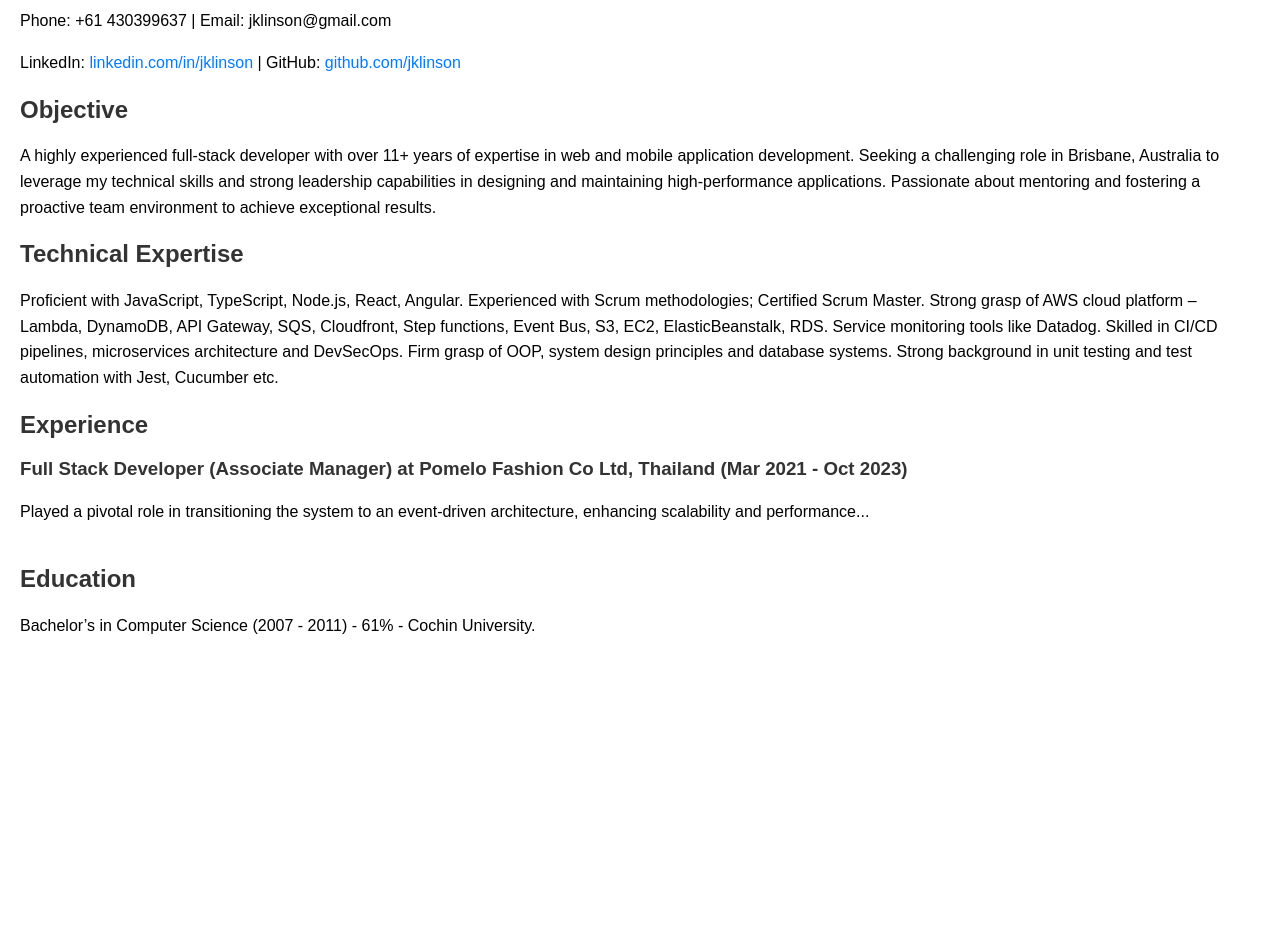
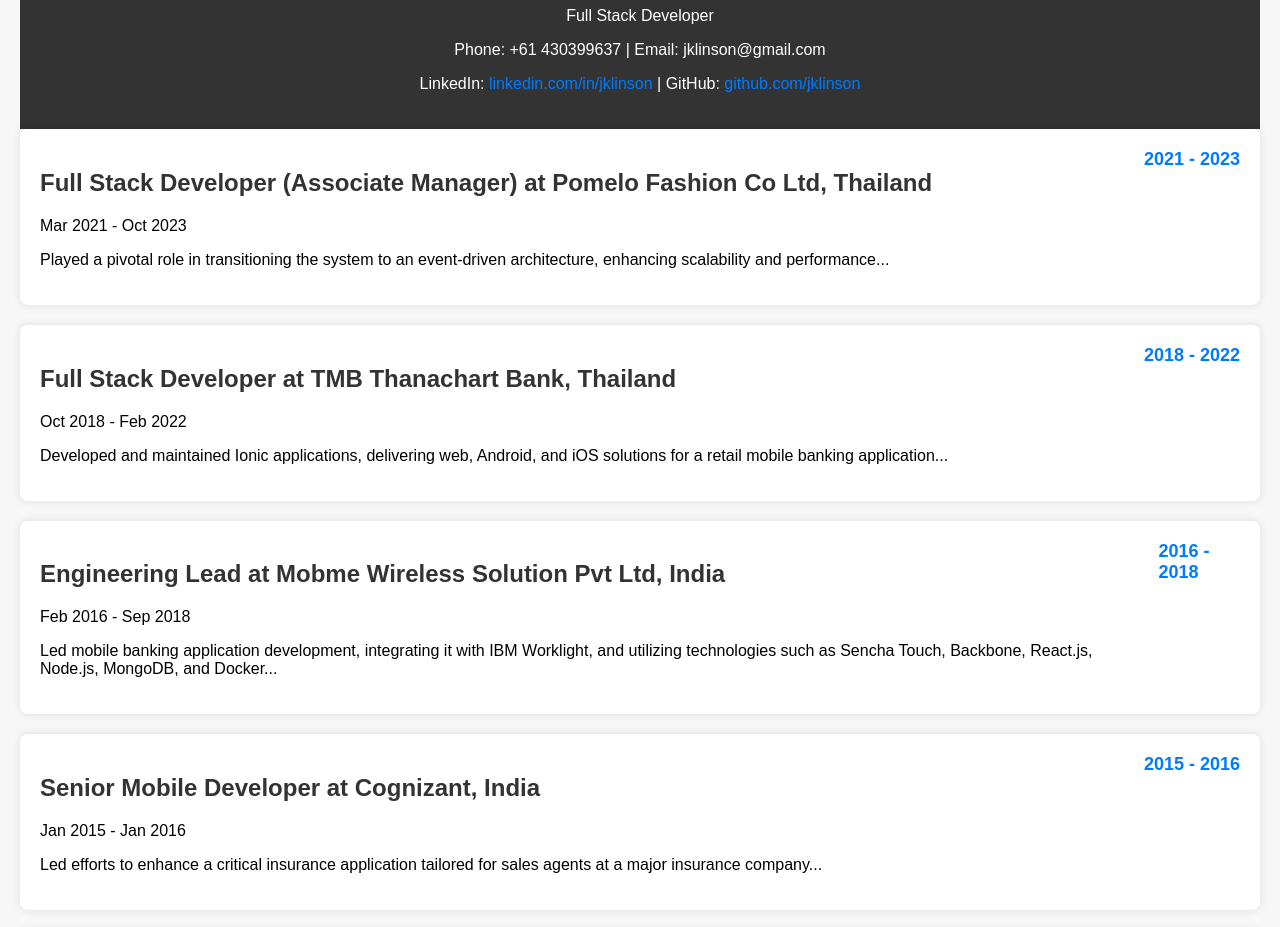
Before and after one commit to jklinson/github.io, a plain HTML site: page index.html in a window 1280 px wide. Shown: the part 113-1040 px from the top of the page. Before the commit the page ends 800 px from the top, so only its background shows below. Drawn offline with Linux system fonts and the light colour scheme.

Commit message:
Changing the page format

```diff
--- a/index.html
+++ b/index.html
@@ -3,11 +3,19 @@
 <head>
   <meta charset="UTF-8">
   <meta name="viewport" content="width=device-width, initial-scale=1.0">
-  <title>Linson Alfred - Software Engineer</title>
+  <title>Linson Alfred - Software Developer</title>
   <style>
     body {
       font-family: Arial, sans-serif;
       margin: 20px;
+      background-color: #f7f7f7;
+    }
+
+    header {
+      background-color: #333;
+      color: #fff;
+      padding: 20px;
+      text-align: center;
     }
 
     h1, h2, h3 {
@@ -19,16 +27,42 @@
       text-decoration: none;
     }
 
-    p {
-      line-height: 1.6;
-    }
-
     .section {
       margin-bottom: 20px;
+      background-color: #fff;
+      padding: 20px;
+      border-radius: 8px;
+      box-shadow: 0 0 10px rgba(0, 0, 0, 0.1);
     }
 
     .experience {
       margin-bottom: 40px;
+    }
+
+    .timeline {
+      display: flex;
+      flex-direction: column;
+    }
+
+    .timeline-item {
+      display: flex;
+      justify-content: space-between;
+      padding: 20px;
+      background-color: #fff;
+      border-radius: 8px;
+      margin-bottom: 20px;
+      box-shadow: 0 0 10px rgba(0, 0, 0, 0.1);
+    }
+
+    .timeline-content {
+      flex-grow: 1;
+      margin-right: 20px;
+    }
+
+    .timeline-year {
+      font-size: 18px;
+      font-weight: bold;
+      color: #007BFF;
     }
   </style>
 </head>
@@ -40,22 +74,52 @@
     <p>LinkedIn: <a href="https://www.linkedin.com/in/jklinson/">linkedin.com/in/jklinson</a> | GitHub: <a href="https://github.com/jklinson">github.com/jklinson</a></p>
   </header>
 
-  <section class="section">
-    <h2>Objective</h2>
-    <p>A highly experienced full-stack developer with over 11+ years of expertise in web and mobile application development. Seeking a challenging role in Brisbane, Australia to leverage my technical skills and strong leadership capabilities in designing and maintaining high-performance applications. Passionate about mentoring and fostering a proactive team environment to achieve exceptional results.</p>
-  </section>
+  <div class="timeline">
+    <div class="timeline-item">
+      <div class="timeline-content">
+        <h2>Full Stack Developer (Associate Manager) at Pomelo Fashion Co Ltd, Thailand</h2>
+        <p>Mar 2021 - Oct 2023</p>
+        <p>Played a pivotal role in transitioning the system to an event-driven architecture, enhancing scalability and performance...</p>
+      </div>
+      <div class="timeline-year">2021 - 2023</div>
+    </div>
 
-  <section class="section">
-    <h2>Technical Expertise</h2>
-    <p>Proficient with JavaScript, TypeScript, Node.js, React, Angular. Experienced with Scrum methodologies; Certified Scrum Master. Strong grasp of AWS cloud platform – Lambda, DynamoDB, API Gateway, SQS, Cloudfront, Step functions, Event Bus, S3, EC2, ElasticBeanstalk, RDS. Service monitoring tools like Datadog. Skilled in CI/CD pipelines, microservices architecture and DevSecOps. Firm grasp of OOP, system design principles and database systems. Strong background in unit testing and test automation with Jest, Cucumber etc.</p>
-  </section>
+    <div class="timeline-item">
+      <div class="timeline-content">
+        <h2>Full Stack Developer at TMB Thanachart Bank, Thailand</h2>
+        <p>Oct 2018 - Feb 2022</p>
+        <p>Developed and maintained Ionic applications, delivering web, Android, and iOS solutions for a retail mobile banking application...</p>
+      </div>
+      <div class="timeline-year">2018 - 2022</div>
+    </div>
 
-  <section class="section experience">
-    <h2>Experience</h2>
-    <h3>Full Stack Developer (Associate Manager) at Pomelo Fashion Co Ltd, Thailand (Mar 2021 - Oct 2023)</h3>
-    <p>Played a pivotal role in transitioning the system to an event-driven architecture, enhancing scalability and performance...</p>
-    <!-- Add more experience sections as needed -->
-  </section>
+    <div class="timeline-item">
+      <div class="timeline-content">
+        <h2>Engineering Lead at Mobme Wireless Solution Pvt Ltd, India</h2>
+        <p>Feb 2016 - Sep 2018</p>
+        <p>Led mobile banking application development, integrating it with IBM Worklight, and utilizing technologies such as Sencha Touch, Backbone, React.js, Node.js, MongoDB, and Docker...</p>
+      </div>
+      <div class="timeline-year">2016 - 2018</div>
+    </div>
+
+    <div class="timeline-item">
+      <div class="timeline-content">
+        <h2>Senior Mobile Developer at Cognizant, India</h2>
+        <p>Jan 2015 - Jan 2016</p>
+        <p>Led efforts to enhance a critical insurance application tailored for sales agents at a major insurance company...</p>
+      </div>
+      <div class="timeline-year">2015 - 2016</div>
+    </div>
+
+    <div class="timeline-item">
+      <div class="timeline-content">
+        <h2>Software Engineer at Cabot Solutions Pvt Ltd, India</h2>
+        <p>Sep 2012 - Jan 2015</p>
+        <p>Proficiently worked with a range of technologies, including Native Android, Native iOS, Cordova, Sencha Touch, Angular, and Ionic...</p>
+      </div>
+      <div class="timeline-year">2012 - 2015</div>
+    </div>
+  </div>
 
   <section class="section">
     <h2>Education</h2>
```
